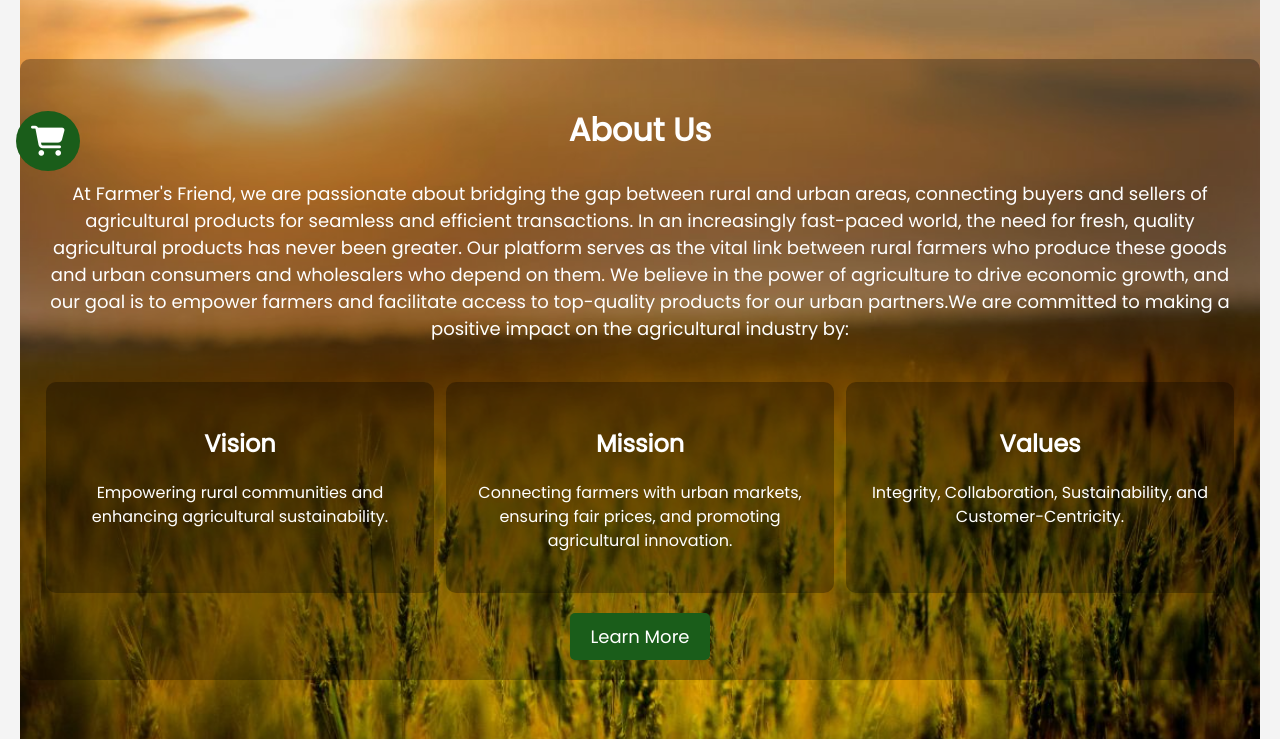
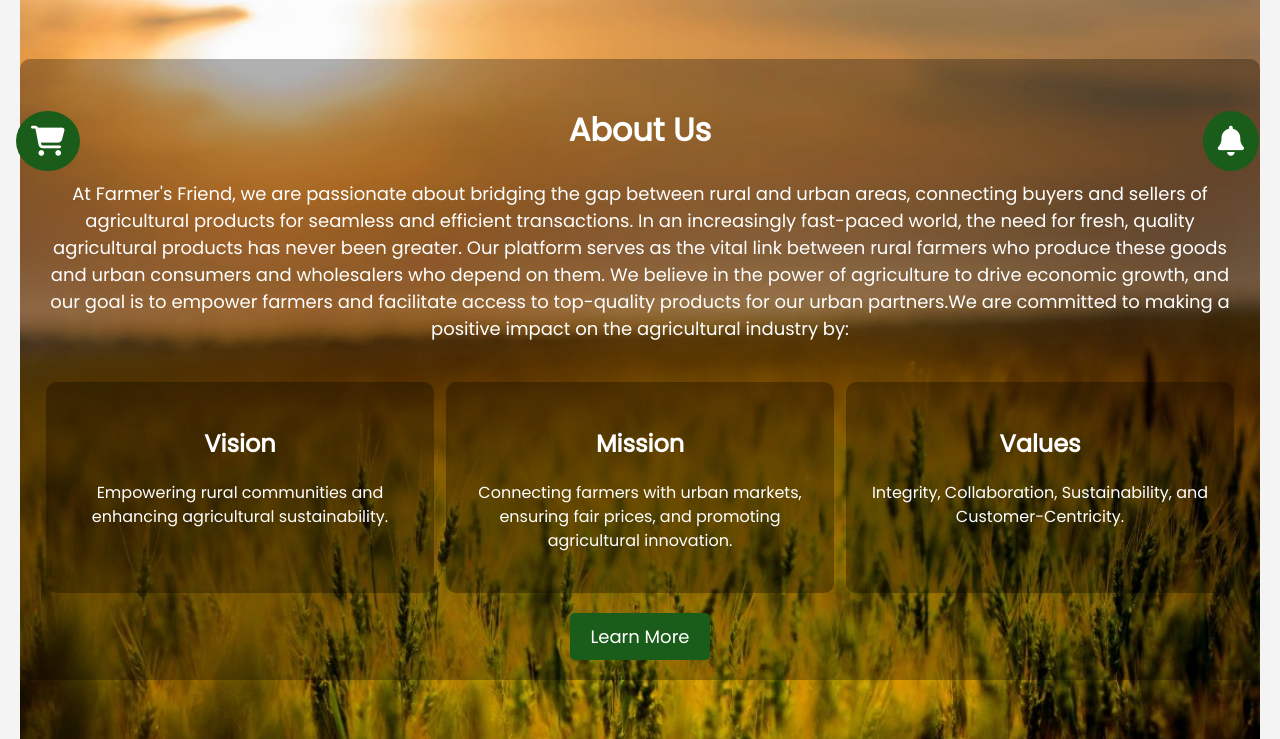
Before and after one commit to zahabiyam/fyp24, a Flask app: page / in a window 1280 px wide. Shown: the part 618-1357 px from the top of the page. Run offline with Flask 3, Linux system fonts and the light colour scheme; some libraries are stand-ins or nearby versions.

Commit message:
farmer notification icon

```diff
--- a/static/css/style.css
+++ b/static/css/style.css
@@ -586,8 +586,20 @@ button.add-to-cart-btn:hover {
     color: black;
   }
 
-
-  .newMmess{
+.profile button#buyer_prof_update{
+  width: 20%;
+  padding: 10px;
+  border: none;
+  border-radius: 5px;
+  background-color: #1A5D1A;
+  color: #fff;
+  cursor: pointer;
+  font-weight: bold;
+}
+.profile button#buyer_prof_update:hover{
+  background-color: #155512;
+}
+.newMmess{
     transform: translateY(100px) scale(3);
   }
 
@@ -1600,9 +1612,9 @@ background-color: #155512;
   align-items: center;
   padding: 1rem;
   border-top: 1px solid #ccc;
-  position: absolute;
-  bottom: 20px;
-  width: 50%;
+  position: relative;
+  bottom: 0px;
+  width: 90%;
 }
 
 .chat-input input {
@@ -1634,3 +1646,22 @@ background-color: #155512;
   background-color: #f0f0f0;
   transition: border-color 0.3s, background-color 0.3s;
 }
+.chat-farmer{
+  position: fixed;
+  bottom: 10px;
+  right: 10px;
+  z-index: 999;
+}
+.chat-farmer button{
+  background: none;
+  border: none;
+  cursor: pointer;
+}
+.chat-farmer button i{
+  font-size: 30px;
+  margin-right: 5px;
+  color: #fff;
+  background: #1A5D1A;
+  padding: 0.5em;
+  border-radius: 50%;
+}
--- a/templates/farmer_base.html
+++ b/templates/farmer_base.html
@@ -51,6 +51,9 @@
         <a href="#">About Us</a>
         <a href="#">Contact</a>
         </div>
+        <div class="chat-farmer">
+            <button type="button"><i class="fa-solid fa-bell"></i></button>
+        </div>
         <div class="search-container">
             <input type="text" placeholder="Search" class="search-bar" id="searchInput">
         </div>
```
